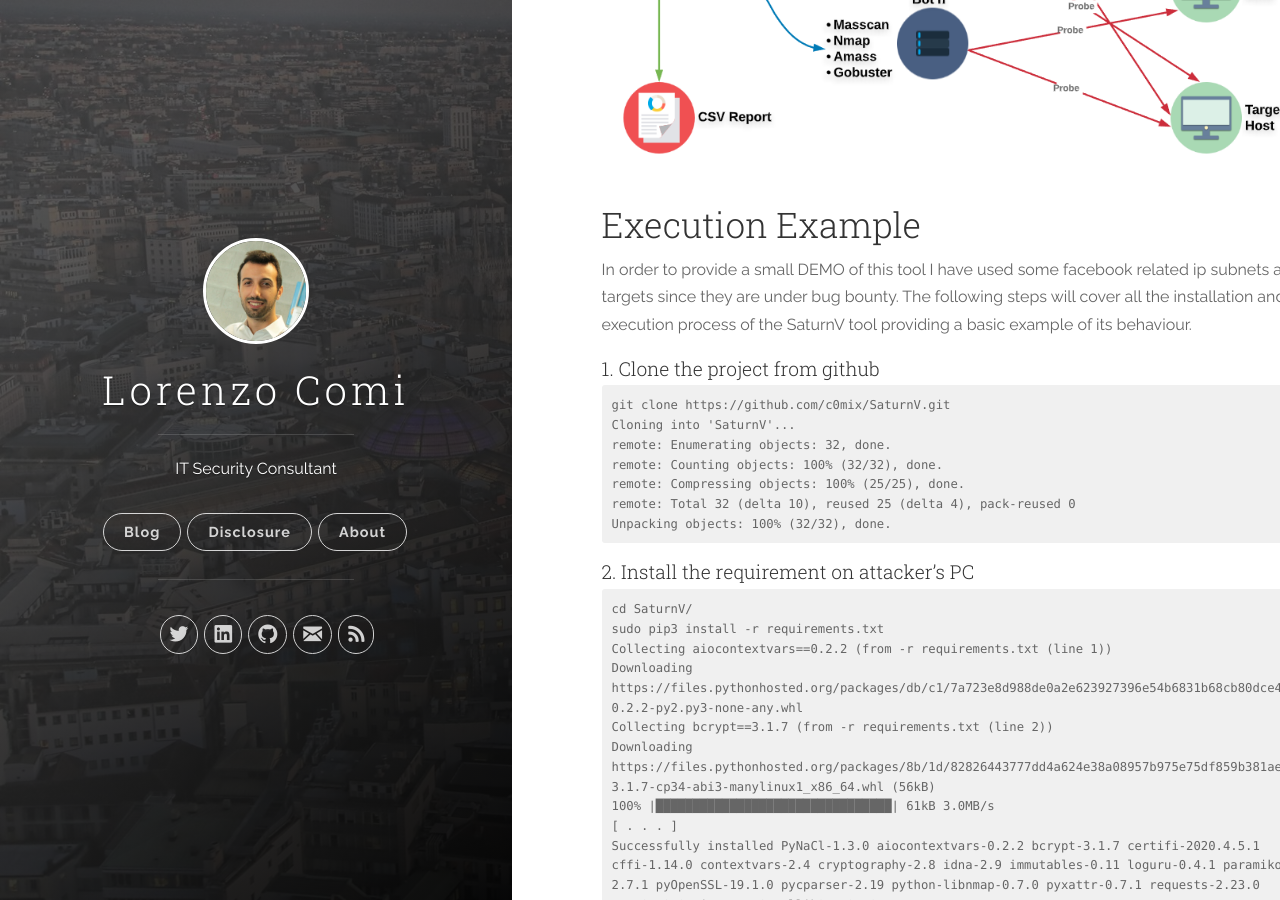
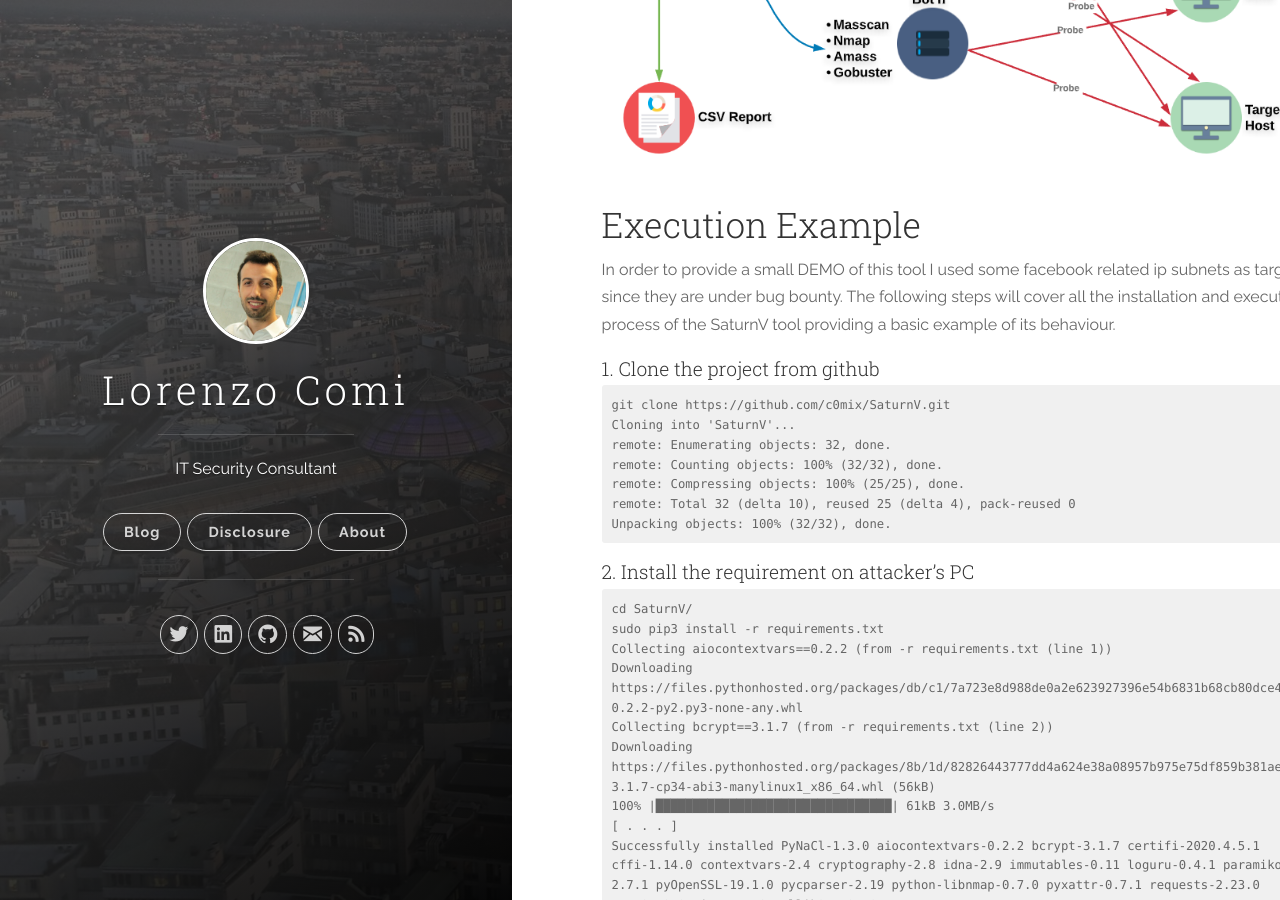
Before and after one commit to c0mix/c0mix.github.io, a Jekyll site: the page built from _posts/2020-05-01-Massive-Hosts-Discovery-with-SaturnV.markdown, in a window 1280 px wide and 900 px high, scrolled down 1074 px. Built offline with Jekyll 4.4.1, drawn with Linux system fonts in a browser that asks for light colours; some of the changed lines change nothing that is shown; some of the changed text lies outside the part shown.

Commit message:
typo fix

````diff
--- a/_posts/2020-05-01-Massive-Hosts-Discovery-with-SaturnV.markdown
+++ b/_posts/2020-05-01-Massive-Hosts-Discovery-with-SaturnV.markdown
@@ -18,7 +18,7 @@ The idea behind SaturnV is simple: I need that my PC uses remote bots to perform
 
 ## Execution Example
 
-In order to provide a small DEMO of this tool I have used some facebook related ip subnets as targets since they are under bug bounty. The following steps will cover all the installation and execution process of the SaturnV tool providing a basic example of its behaviour.
+In order to provide a small DEMO of this tool I used some facebook related ip subnets as targets since they are under bug bounty. The following steps will cover all the installation and execution process of the SaturnV tool providing a basic example of its behaviour.
 
 #### 1. Clone the project from github
 ```
@@ -142,7 +142,7 @@ cat target_subnets.txt
 31.13.92.240/28
 ```
 
-#### 7. Prepare and launch masscan test
+#### 7. Prepare and execute masscan test
 ```
 python3 saturnV.py --masscan-script --masscan-run
 ***** Welcome to SaturnV *****
@@ -161,7 +161,7 @@ python3 saturnV.py --check
 15:09:04 | WARNING | masscan execution STARTED on Bot: 3.22.117.16
 ```
 
-#### 8. Wait until the scan is finished on all your bots, the grab the results.
+#### 8. Wait until the scan is finished on all your bots, then grab the results
 ```
 python3 saturnV.py --check
 ***** Welcome to SaturnV *****
````
